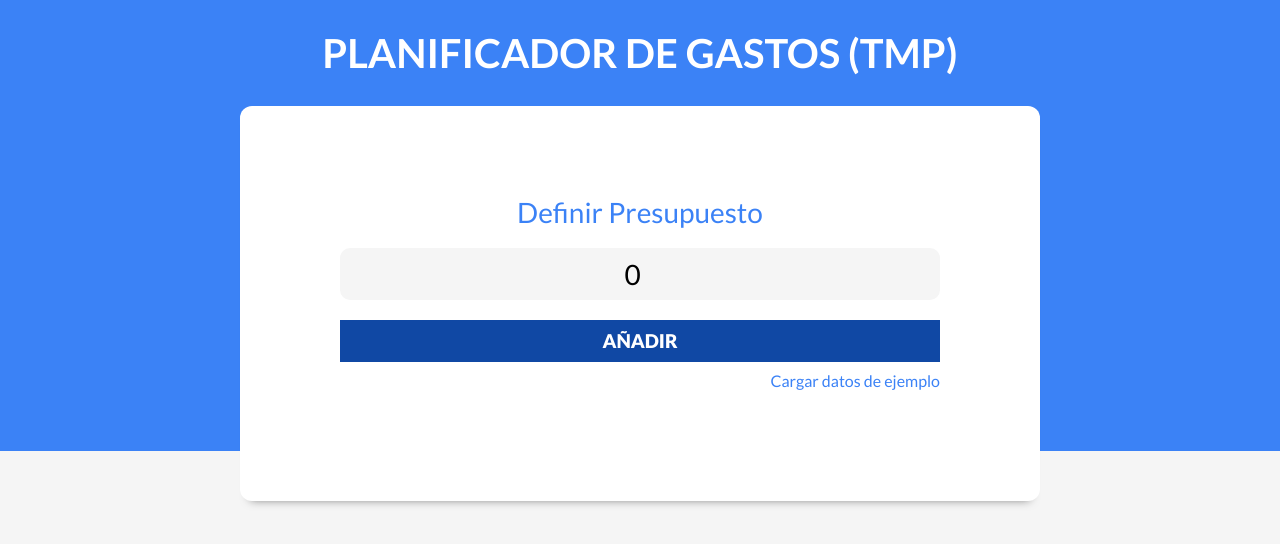
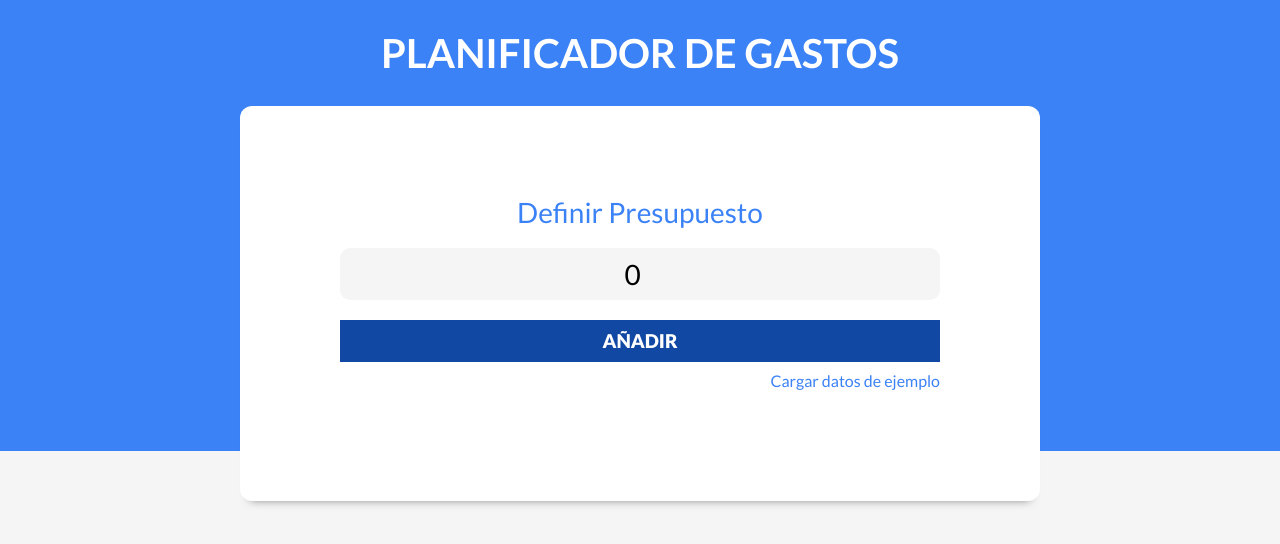
Before and after one commit to refactomiguel/control-gastos, a React (Vite) app: page / in a window 1280 px wide. Shown: the top 544 px of the page. Built offline with nearby package versions, Linux system fonts and the light colour scheme.

Commit message:
Deploy test
Change file to force deploy on coolify

```diff
--- a/src/components/Header.jsx
+++ b/src/components/Header.jsx
@@ -4,7 +4,7 @@ import ControlPresupuesto from './ControlPresupuesto'
 const Header = ({cargaDatosEjemplo, gastos, presupuesto, setGastos, setPresupuesto, isValidPresupuesto, setIsValidPresupuesto}) => {
 	return (
 		<header>
-      <h1>Planificador de gastos (tmp)</h1>
+      <h1>Planificador de gastos</h1>
 
       { isValidPresupuesto ?
         (
```
